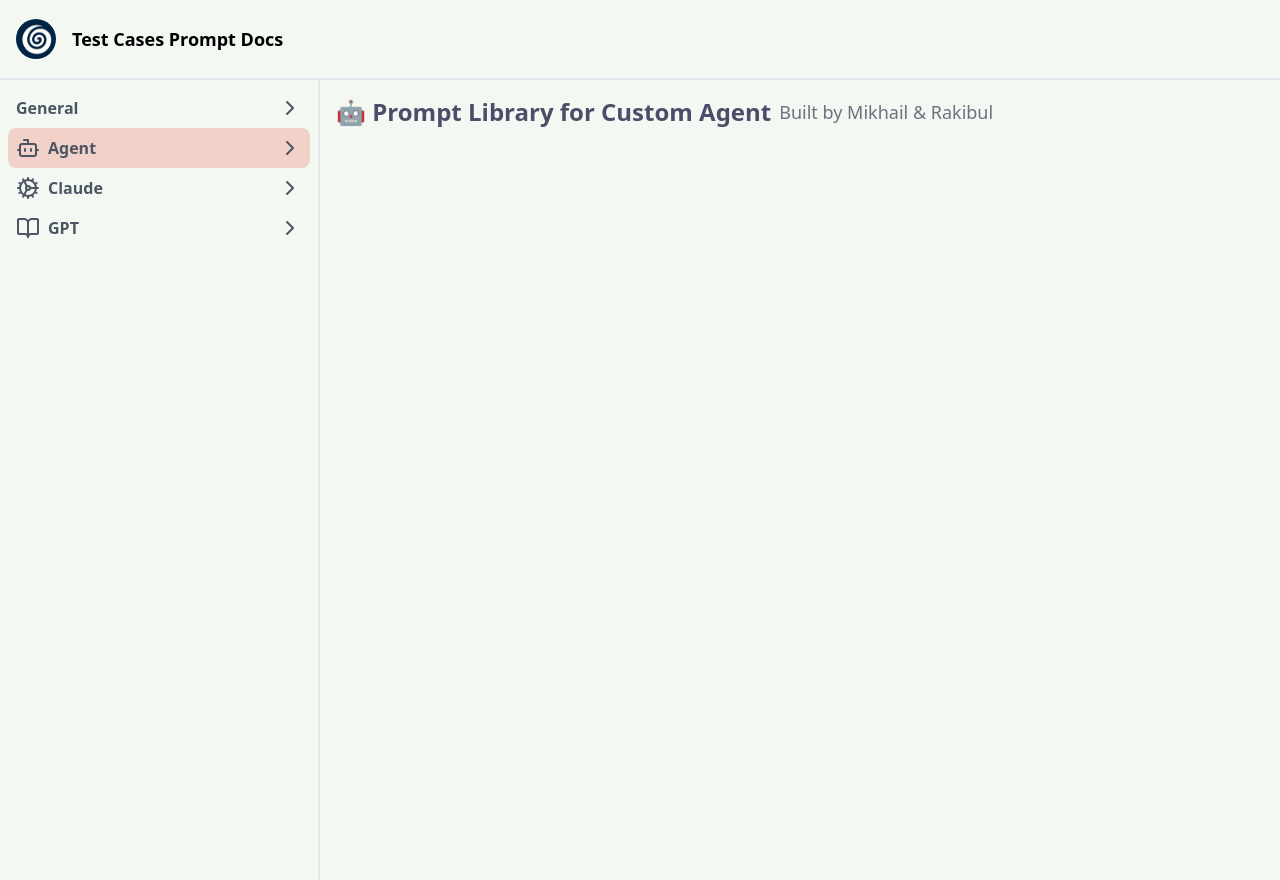
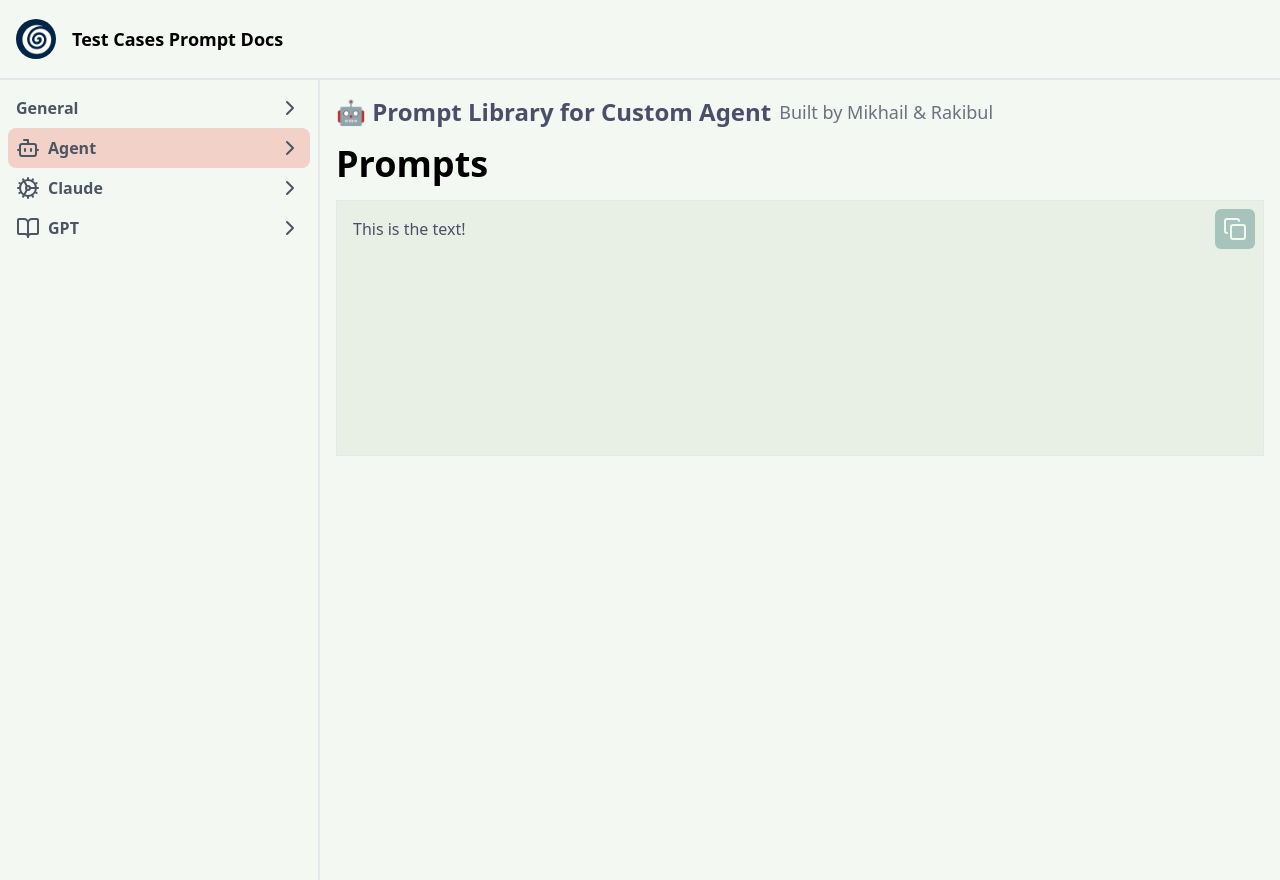
Before and after one commit to RakibulBh/tracesolutions-prompts-documentation, a Next.js app: page /agent in a window 1280 px wide. Built offline with nearby package versions, Linux system fonts and the light colour scheme.

Commit message:
create prompt box component

```diff
--- a/app/agent/page.tsx
+++ b/app/agent/page.tsx
@@ -1,14 +1,17 @@
+import PromptBox from "@/components/prompt-box";
 import React from "react";
 
 const Page = () => {
   return (
-    <section className="p-4 flex-1 bg-[#F3F8F2]">
+    <section className="p-4 flex-1 bg-[#F3F8F2] space-y-4">
       <div className="flex gap-2 items-center">
         <h1 className="text-2xl font-bold text-[#4A4E69]">
           🤖 Prompt Library for Custom Agent
         </h1>
         <p className="text-gray-500 text-lg">Built by Mikhail & Rakibul</p>
       </div>
+      <p className="text-4xl font-bold">Prompts</p>
+      <PromptBox />
     </section>
   );
 };
--- /dev/null
+++ b/components/prompt-box.tsx
@@ -0,0 +1,15 @@
+import { Copy } from "lucide-react";
+import React from "react";
+
+const PromptBox = () => {
+  return (
+    <div className="rouneded-lg bg-[#E8F0E5] border borde-[#B8C8B9] w-full h-64 relative p-4">
+      <div className="absolute top-2 right-2 bg-[#A7C4BC] hover:bg-[#8FAFAA] hover:cursor-pointer rounded-md p-2">
+        <Copy color="#F3F8F2" />
+      </div>
+      <p className="text-[#4A4E69]">This is the text!</p>
+    </div>
+  );
+};
+
+export default PromptBox;
```
